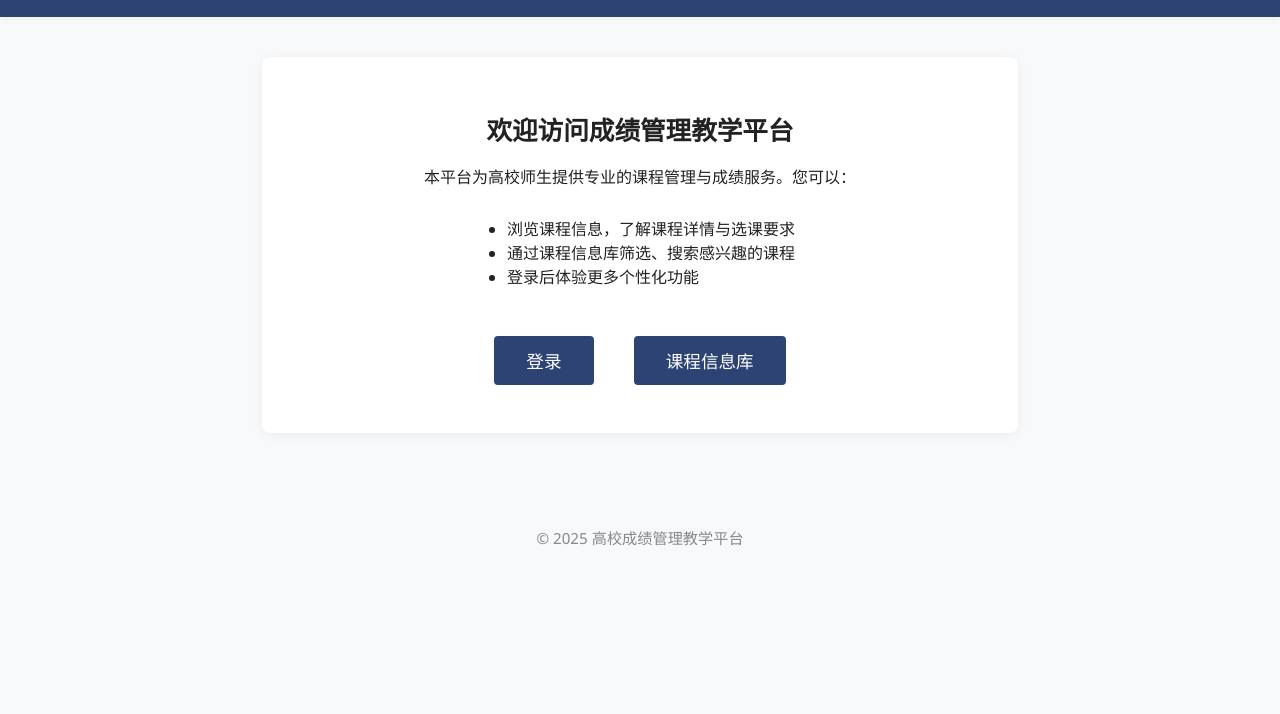
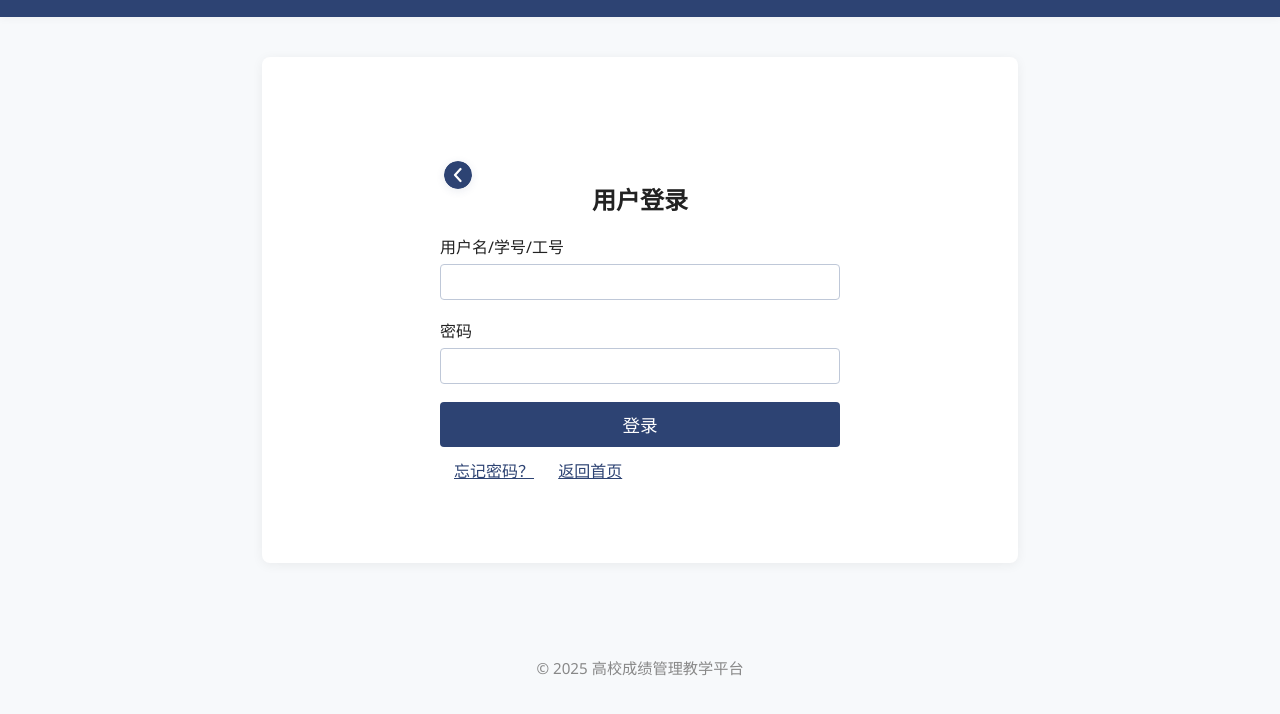
Before and after one commit to Aldebaran638/Web-Programming-Course-Project, a plain HTML site: page aldebaran/page.html in a window 1280 px wide. Both pictures are taken after a click on the button "登录". Shown: the part 78-792 px from the top of the page. Drawn offline with Linux system fonts and the light colour scheme.

Commit message:
添加登录页面

```diff
--- a/aldebaran/assets/styles.css
+++ b/aldebaran/assets/styles.css
@@ -1,3 +1,90 @@
+/* 显眼的返回首页按钮 */
+.back-home-btn {
+  position: absolute;
+  top: 32px;
+  left: 32px;
+  background: none;
+  border: none;
+  padding: 0;
+  cursor: pointer;
+  z-index: 10;
+  outline: none;
+  transition: transform 0.12s;
+}
+.back-home-btn svg {
+  display: block;
+  box-shadow: 0 2px 8px rgba(45, 67, 115, 0.1);
+  border-radius: 50%;
+}
+.back-home-btn:active {
+  transform: scale(0.95);
+}
+.login-section {
+  position: relative;
+  max-width: 400px;
+  margin: 40px auto 0 auto;
+  /* background: #fff; */
+  /* border-radius: 8px; */
+  /* box-shadow: 0 2px 12px rgba(0, 0, 0, 0.06); */
+  padding: 32px 28px 24px 28px;
+}
+.login-section h2 {
+  text-align: center;
+  font-size: 1.5rem;
+  margin-bottom: 18px;
+}
+.login-form .form-group {
+  margin-bottom: 18px;
+}
+.login-input {
+  width: 100%;
+  padding: 8px 10px;
+  border: 1px solid #bfc8d8;
+  border-radius: 4px;
+  font-size: 1rem;
+  margin-top: 6px;
+  box-sizing: border-box;
+}
+.login-btn {
+  width: 100%;
+  background: #2d4373;
+  color: #fff;
+  border: none;
+  border-radius: 4px;
+  padding: 10px 0;
+  font-size: 1.1rem;
+  cursor: pointer;
+  margin-bottom: 10px;
+  transition: background 0.2s;
+}
+.login-btn:hover {
+  background: #1a2850;
+}
+.link-btn {
+  background: none;
+  border: none;
+  color: #2d4373;
+  text-decoration: underline;
+  cursor: pointer;
+  font-size: 1rem;
+  margin-left: 8px;
+}
+.login-message {
+  text-align: center;
+  margin: 10px 0 0 0;
+  min-height: 22px;
+}
+.forgot-panel {
+  margin-top: 18px;
+  background: #f8fafc;
+  border-radius: 6px;
+  padding: 18px 14px 10px 14px;
+  box-shadow: 0 1px 4px rgba(0, 0, 0, 0.04);
+}
+.forgot-panel h3 {
+  font-size: 1.1rem;
+  margin-bottom: 10px;
+}
 body {
   margin: 0;
   font-family: "Segoe UI", "Microsoft YaHei", Arial, sans-serif;
@@ -86,6 +173,7 @@ nav {
   max-width: 900px;
   margin: 0 auto;
   padding: 18px 0 32px 0;
+  position: relative;
 }
 .classinfo-section h2 {
   text-align: center;
--- /dev/null
+++ b/aldebaran/htmls/login.html
@@ -0,0 +1,78 @@
+<section class="login-section">
+  <button
+    id="back-to-home-btn"
+    class="back-home-btn"
+    title="返回首页"
+    type="button"
+  >
+    <svg
+      width="28"
+      height="28"
+      viewBox="0 0 28 28"
+      fill="none"
+      xmlns="http://www.w3.org/2000/svg"
+    >
+      <circle cx="14" cy="14" r="14" fill="#2d4373" />
+      <path
+        d="M16.5 8L11 14L16.5 20"
+        stroke="#fff"
+        stroke-width="2.2"
+        stroke-linecap="round"
+        stroke-linejoin="round"
+      />
+    </svg>
+  </button>
+  <h2>用户登录</h2>
+  <div id="login-panel">
+    <form id="login-form" class="login-form">
+      <div class="form-group">
+        <label for="login-username">用户名/学号/工号</label>
+        <input
+          type="text"
+          id="login-username"
+          name="username"
+          class="login-input"
+          required
+          autocomplete="username"
+        />
+      </div>
+      <div class="form-group">
+        <label for="login-password">密码</label>
+        <input
+          type="password"
+          id="login-password"
+          name="password"
+          class="login-input"
+          required
+          autocomplete="current-password"
+        />
+      </div>
+      <button type="submit" class="login-btn">登录</button>
+      <button type="button" id="forgot-password-btn" class="link-btn">
+        忘记密码？
+      </button>
+      <button type="button" id="back-to-home-btn" class="link-btn">
+        返回首页
+      </button>
+    </form>
+    <div id="login-message" class="login-message"></div>
+  </div>
+  <div id="forgot-password-panel" class="forgot-panel" style="display: none">
+    <h3>找回密码</h3>
+    <form id="forgot-form">
+      <input
+        type="email"
+        id="forgot-email"
+        name="email"
+        class="login-input"
+        placeholder="请输入绑定的校内邮箱"
+        required
+      />
+      <button type="submit" class="login-btn">发送重置邮件</button>
+      <button type="button" id="back-to-login-btn" class="link-btn">
+        返回登录
+      </button>
+    </form>
+    <div id="forgot-message" class="login-message"></div>
+  </div>
+</section>
--- /dev/null
+++ b/aldebaran/js/login.js
@@ -0,0 +1,115 @@
+    // 返回首页按钮
+    function bindBackToHome() {
+        const btn = document.getElementById('back-to-home-btn');
+        if (btn) {
+            btn.onclick = function(e) {
+                e.preventDefault();
+                // 兼容主页面动态加载
+                if (typeof loadHome === 'function') {
+                    loadHome();
+                } else if (window.location) {
+                    window.location.reload();
+                }
+            };
+        }
+    }
+(function() {
+    const apiLogin = 'http://localhost:8000/api/v1/auth/login';
+    const apiForgot = 'http://localhost:8000/api/v1/auth/forgot-password';
+
+    function showMessage(msg, isError = false) {
+        const el = document.getElementById('login-message');
+        if (el) {
+            el.textContent = msg;
+            el.style.color = isError ? '#c00' : '#2d4373';
+        }
+    }
+
+    function showForgotMessage(msg, isError = false) {
+        const el = document.getElementById('forgot-message');
+        if (el) {
+            el.textContent = msg;
+            el.style.color = isError ? '#c00' : '#2d4373';
+        }
+    }
+
+
+    function bindLoginForm() {
+        const form = document.getElementById('login-form');
+        if (!form) return;
+        form.onsubmit = function(e) {
+            e.preventDefault();
+            showMessage('');
+            const username = form.username.value.trim();
+            const password = form.password.value;
+            fetch(apiLogin, {
+                method: 'POST',
+                headers: { 'Content-Type': 'application/json' },
+                body: JSON.stringify({ username, password })
+            })
+            .then(res => res.json().then(data => ({ status: res.status, data })))
+            .then(({ status, data }) => {
+                if (status === 200) {
+                    showMessage('登录成功，欢迎 ' + data.user.username + '！');
+                    // TODO: 跳转到个人主页或刷新页面
+                } else if (status === 401) {
+                    showMessage(data.error?.message || '用户名或密码错误', true);
+                } else if (status === 423) {
+                    showMessage(data.error?.message || '账户被锁定', true);
+                } else {
+                    showMessage('登录失败，请重试', true);
+                }
+            })
+            .catch(() => showMessage('网络错误，请稍后重试', true));
+        };
+    }
+
+    function bindForgotPassword() {
+        const loginPanel = document.getElementById('login-panel');
+        const forgotPanel = document.getElementById('forgot-password-panel');
+        const btn = document.getElementById('forgot-password-btn');
+        const backBtn = document.getElementById('back-to-login-btn');
+        if (btn && loginPanel && forgotPanel) {
+            btn.onclick = function() {
+                loginPanel.style.display = 'none';
+                forgotPanel.style.display = '';
+            };
+        }
+        if (backBtn && loginPanel && forgotPanel) {
+            backBtn.onclick = function() {
+                forgotPanel.style.display = 'none';
+                loginPanel.style.display = '';
+            };
+        }
+        const forgotForm = document.getElementById('forgot-form');
+        if (forgotForm) {
+            forgotForm.onsubmit = function(e) {
+                e.preventDefault();
+                showForgotMessage('');
+                const email = forgotForm.email.value.trim();
+                fetch(apiForgot, {
+                    method: 'POST',
+                    headers: { 'Content-Type': 'application/json' },
+                    body: JSON.stringify({ email })
+                })
+                .then(res => res.json().then(data => ({ status: res.status, data })))
+                .then(({ status, data }) => {
+                    if (status === 200) {
+                        showForgotMessage(data.message || '重置邮件已发送，请查收邮箱');
+                    } else {
+                        showForgotMessage(data.error?.message || '请求失败', true);
+                    }
+                })
+                .catch(() => showForgotMessage('网络错误，请稍后重试', true));
+            };
+        }
+    }
+
+    function initLoginPage() {
+        bindLoginForm();
+        bindForgotPassword();
+        bindBackToHome();
+    }
+
+    window.initLoginPage = initLoginPage;
+})();
--- a/aldebaran/js/main.js
+++ b/aldebaran/js/main.js
@@ -13,11 +13,24 @@ function bindHomeEntryEvents() {
     const loginBtn = document.getElementById('entry-login');
     const coursesBtn = document.getElementById('entry-courses');
     if (loginBtn) {
-        loginBtn.onclick = () => alert('跳转到登录界面（待实现）');
+        loginBtn.onclick = function() {
+            loadLoginPage();
+        };
     }
     if (coursesBtn) {
         coursesBtn.onclick = loadClassInfo;
     }
+}
+// 动态加载登录页面
+function loadLoginPage() {
+    fetch('htmls/login.html')
+        .then(res => res.text())
+        .then(html => {
+            document.getElementById('main-content').innerHTML = html;
+            loadScript('js/login.js', function() {
+                if (window.initLoginPage) window.initLoginPage();
+            });
+        });
 }
 
 // 顶部导航按钮事件
```
Also changed, not shown: aldebaran/htmls/classInfo.html (+22 -2 lines), aldebaran/js/classInfo.js (+10 -3 lines).
